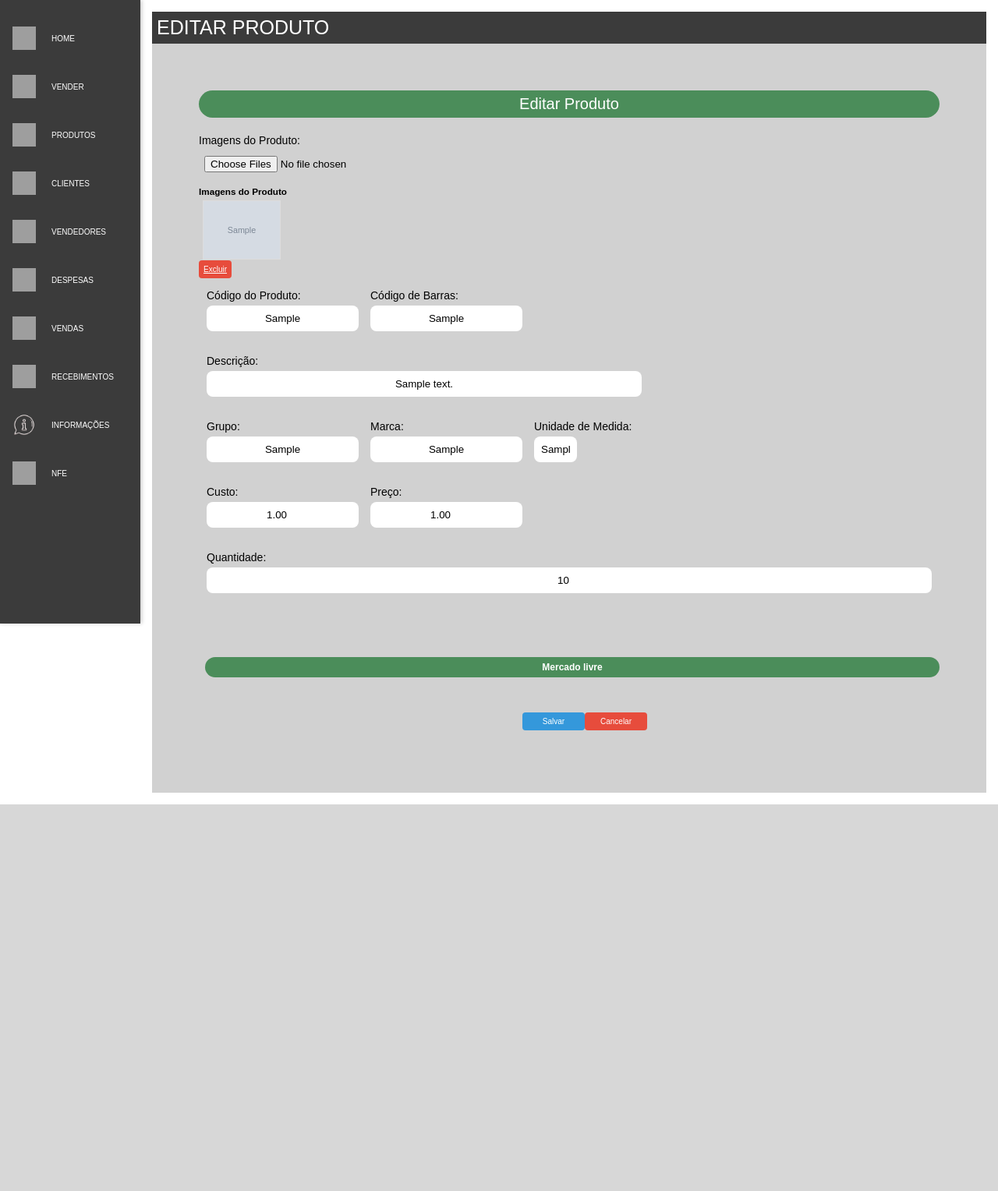
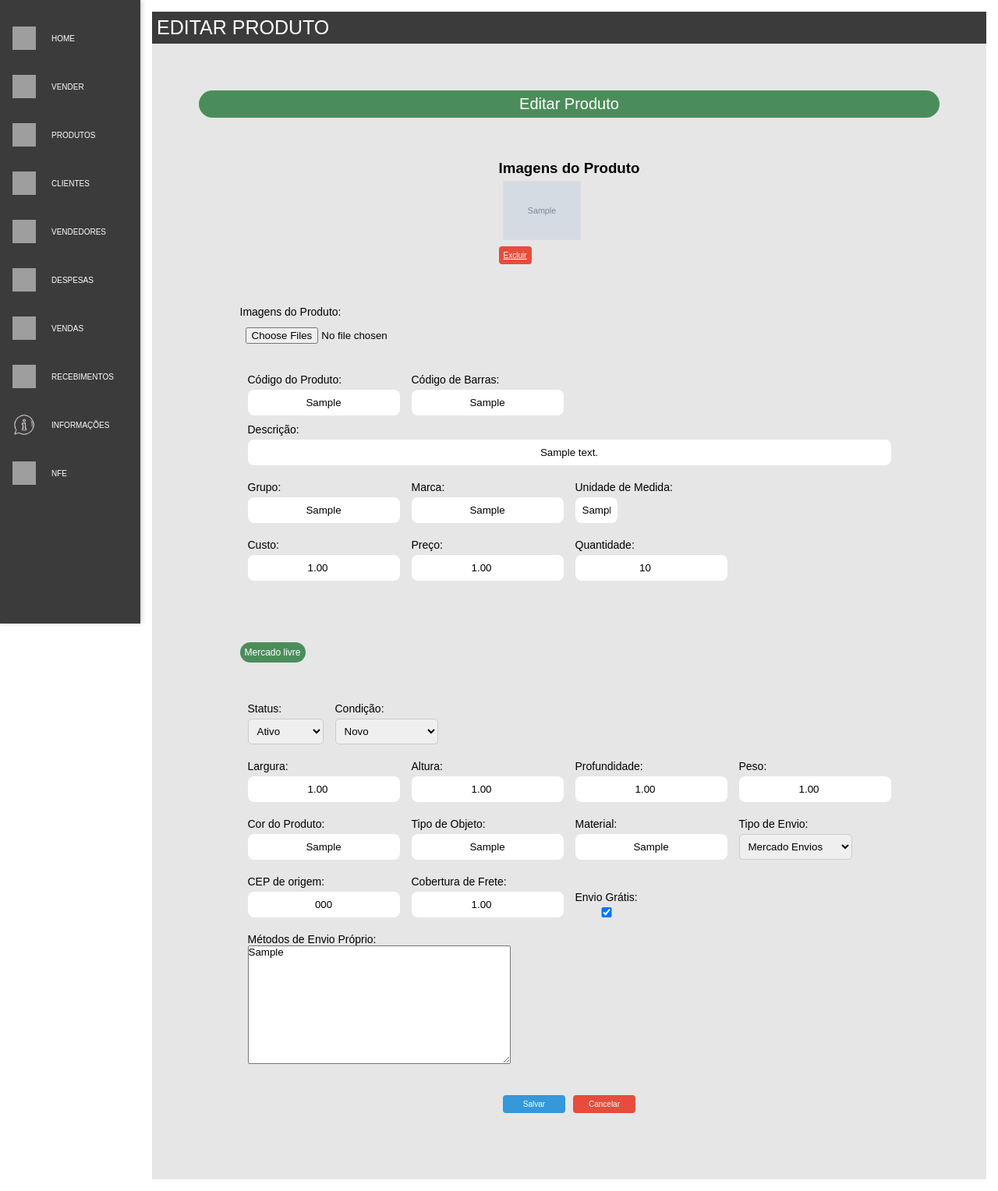
Before and after one commit to Billrenato/Vendas, a Django app: page /editar_produto/1/ in a window 1280 px wide. Shown: the whole page at 78% size. Before the commit the page ends 1032 px from the top, so only its background shows below. Run offline with Django 5.2, Linux system fonts and the light colour scheme; tables that the repository leaves empty hold one stand-in row (values such as "Sample post"); grey boxes marked "Sample" are stand-in pictures; grey boxes are pictures that could not be loaded.

Commit message:
atualização

```diff
--- a/sistema_vendas/vendas/static/css/style.css
+++ b/sistema_vendas/vendas/static/css/style.css
@@ -294,9 +294,9 @@ button:hover {
 .form_prod {
     display: flex;
     flex-direction: column;
-    background-color: #d1d1d1;
+    background-color: #e6e6e6;
     padding: 60px;
-
+    align-items: center;
 }
 
 /* Organiza os campos lado a lado */
@@ -337,7 +337,7 @@ button:hover {
 }
 
 .form-descricao{
-    width: 60%;
+    width: 100%;
     padding: 7px;
     margin-top: 5px;
     border-color: rgba(255, 255, 255, 0);
@@ -750,6 +750,7 @@ details summary::before {
     display: flex;
   flex-direction: row;
   justify-content: space-between;
+
   }
 
 
@@ -760,15 +761,15 @@ details summary::before {
     margin-bottom: 5px;
     padding: 5px;
     color:white ;
-    background-color:#7e7e7d ;
+    background-color:#434242 ;
+    border-radius: 60px;
 
   }
   .produto-detalhes-container2 p:hover {
-    font-size: 14px;
     margin-bottom: 5px;
     padding: 5px;
     color:white ;
-    background-color: #434242;
+    background-color: #5c5b5b;
 
   }
 
@@ -806,3 +807,9 @@ details summary::before {
   .item_produto td{
     width: 500px;
   }
+
+
+  .envio{
+    width: 100%;
+
+  }
--- a/sistema_vendas/vendas/templates/vendas/editar_produto.html
+++ b/sistema_vendas/vendas/templates/vendas/editar_produto.html
@@ -74,13 +74,13 @@
             <span class="h1_prod">Editar Produto</span>
             {% csrf_token %}
 
-            <div class="form-field">
-                <img id="preview" src="" alt="Pré-visualização da imagem" style="max-width: 200px; display: none; margin-top: 10px;">
-                <br>
-                <label for="imagens">Imagens do Produto:</label>
-                <input type="file" id="imagensInput" name="imagens" multiple accept="image/*" onchange="previewImagem(event)">
+
+
+
             <br>
             <br>
+            <br>
+            <div>
                 <h3>Imagens do Produto</h3>
                 <div class="image-container">
                     {% for imagem in imagens %}
@@ -93,15 +93,22 @@
                         <p>Sem imagens cadastradas.</p>
                     {% endfor %}
                 </div>
-
             </div>
 
 
+            <br>
+            <br>
 
 
-
-
-
+                <div>
+                    <div class="form-field">
+                        <img id="preview" src="" alt="Pré-visualização da imagem" style="max-width: 200px; display: none; margin-top: 10px;">
+                        <br>
+                        <label for="imagens">Imagens do Produto:</label>
+                        <input type="file" id="imagensInput" name="imagens" multiple accept="image/*" onchange="previewImagem(event)">
+                        <br>
+                        <br>
+                    </div>
                     <div class="form-container">
                         <div class="input-group">
                             <label for="id_codigo_produto">Código do Produto:</label>
@@ -145,25 +152,23 @@
                             {{ form.preco|add_class:"form-medio" }}
 
                         </div>
-            </div>
-
-            <div class="form-container2">
+                        <div class="input-group">
                             <label for="id_quantidade">Quantidade:</label>
                             {{ form.quantidade|add_class:"form-medio" }}
 
+                        </div>
                     </div>
                     <br>
                     <br>
                     <br>
                     <br>
 
-            <details>
+                    <span class="h1-ml">Mercado livre</span>
 
-                <summary><h1 class="h1-ml">Mercado livre</h1></summary>
+                <br>
+                <br>
+                <br>
 
-
-
-                <div>
                     <div class="form-container">
                         <div class="input-group">
                             <label for="id_status">Status:</label>
@@ -217,14 +222,15 @@
                             <label for="id_material">Material:</label>
                             {{ form.material|add_class:"form-medio" }}
                         </div>
-                    </div>
-
-
-                    <div class="form-container">
+                        <div class="input-group">
                             <label for="id_tipo_envio">Tipo de Envio:</label>
                             {{ form.tipo_envio }}
 
                         </div>
+                    </div>
+
+
+
                     <div class="form-container">
                         <div class="input-group">
                             <label for="id_cep_origem">CEP de origem:</label>
@@ -236,25 +242,32 @@
                             {{ form.cobertura_frete|add_class:"form-medio" }}
 
                         </div>
+                        <div class="input-group">
+                            <label for="id_envio_gratis">Envio Grátis:</label>
+                            {{ form.envio_gratis }}
+
+                        </div>
                     </div>
 
                     <div class="form-container">
-                        <label for="id_envio_gratis">Envio Grátis:</label>
-                        {{ form.envio_gratis }}
+
+                        <div class="input-group">
+                            <label for="id_metodos_envio_proprio">Métodos de Envio Próprio:</label>
+                            {{ form.metodos_envio_proprio }}
+
+                        </div>
+                    </div>
                 </div>
 
-                    <div>
-                        <label for="id_metodos_envio_proprio">Métodos de Envio Próprio:</label>
-                        {{ form.metodos_envio_proprio }}
-                    </div>
-                </div>
-            </details>
 
 
             <div class="button_container">
             <form  method="post">
-            <button class="button_edit" type="submit">Salvar</button>
-            <button class="button_delete" type="button" onclick="location.href='/cadastrar_produto/'">Cancelar</button>
+                <div style="margin:5px;"><button class="button_edit" type="submit">Salvar</button></div>
+                <div style="margin:5px;"><button class="button_delete" type="button" onclick="location.href='/cadastrar_produto/'">Cancelar</button></div>
+
+
+
             </div>
 
         </form>
```
Also changed, not shown: sistema_vendas/vendas/templates/vendas/cadastrar_cliente.html (+7 -4 lines), sistema_vendas/vendas/templates/vendas/cadastrar_produto.html (+36 -17 lines), sistema_vendas/vendas/templates/vendas/cadastrar_venda.html (+14 -6 lines), sistema_vendas/media/produtos/fita_kit_L2fyFh5.jpeg (added). Lines whose indentation alone changed are shown as unchanged.
